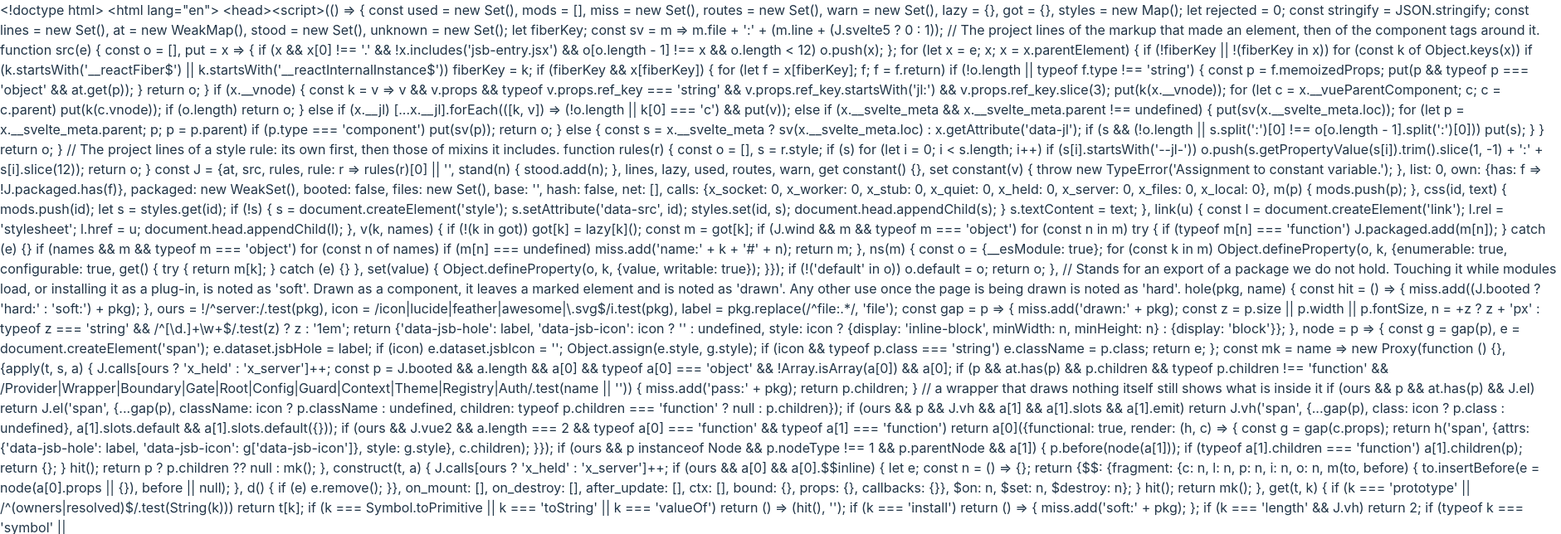
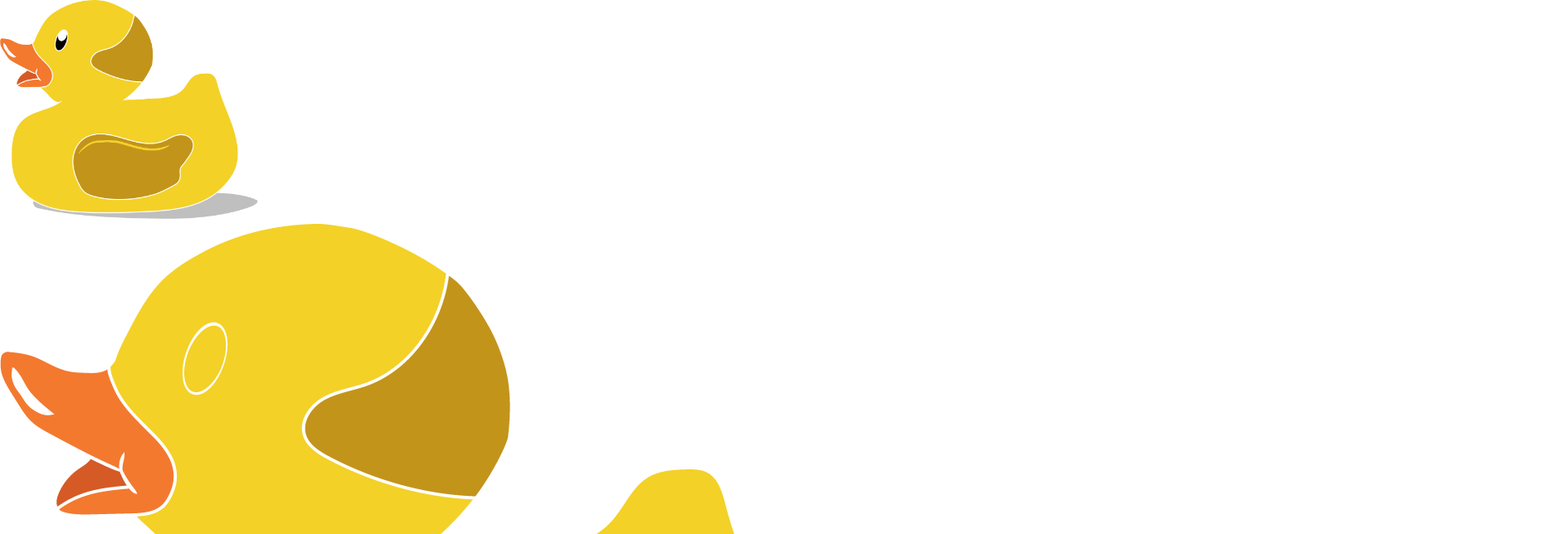
Before and after one commit to uricampos/clickandquacks, a React (Vite) app in the folder frontend/: page / in a window 1280 px wide. Shown: the top 644 px of the page at 83% size, 1881 px wide, since content can reach past the window. Built offline with nearby package versions, Linux system fonts and the light colour scheme.

Commit message:
fetching data and uding duck images

```diff
--- a/frontend/package.json
+++ b/frontend/package.json
@@ -3,7 +3,7 @@
   "private": true,
   "version": "0.0.0",
   "type": "module",
-  "proxy": "http://localhost:4000/api",
+  "proxy": "/",
   "scripts": {
     "dev": "vite",
     "build": "vite build",
--- a/frontend/src/App.jsx
+++ b/frontend/src/App.jsx
@@ -1,14 +1,14 @@
-import { useQuery } from '@tanstack/react-query';
-import axios from 'axios';
+import Duck from "./components/Duck";
+import ClosedDuck from './components/ClosedDuck';
+// import { useQuack } from "./hooks/useQuack";
 
 function App() {
-    const { data } = useQuery({
-        queryFn: async () => {
-            const { data } = await axios.get('/');
-            return data;
-        },
-    });
-    return <>{data}</>;
+
+    // const {data, isLoading} = useQuack();
+
+    return <><Duck/>
+        <ClosedDuck />
+    </>;
 }
 
 export default App;
--- /dev/null
+++ b/frontend/src/components/ClosedDuck.jsx
@@ -0,0 +1,12 @@
+import closedDuck from '/duck_olho-fechado.png';
+
+function ClosedDuck() {
+  return (
+    <div>
+
+        <img src={closedDuck} alt="closed eye duck" />
+    </div>
+  )
+}
+
+export default ClosedDuck
--- /dev/null
+++ b/frontend/src/components/Duck.jsx
@@ -0,0 +1,13 @@
+import duck from '/duck_olho-aberto.png';
+import './duck.css';
+
+function Duck() {
+  return (
+    <div>
+        <img src={duck} alt="duck" className='duck'/>
+
+    </div>
+  )
+}
+
+export default Duck
--- /dev/null
+++ b/frontend/src/components/duck.css
@@ -0,0 +1,4 @@
+.duck {
+    height: 30%;
+    width: 30%;
+}
--- /dev/null
+++ b/frontend/src/hooks/useQuack.js
@@ -0,0 +1,11 @@
+import { useQuery } from '@tanstack/react-query';
+import axios from 'axios';
+
+export const useQuack = () => {
+    return useQuery({
+        queryFn: async () => {
+            const { data } = await axios.get('http://localhost:4000/api');
+            return data;
+        },
+    });
+};
```
